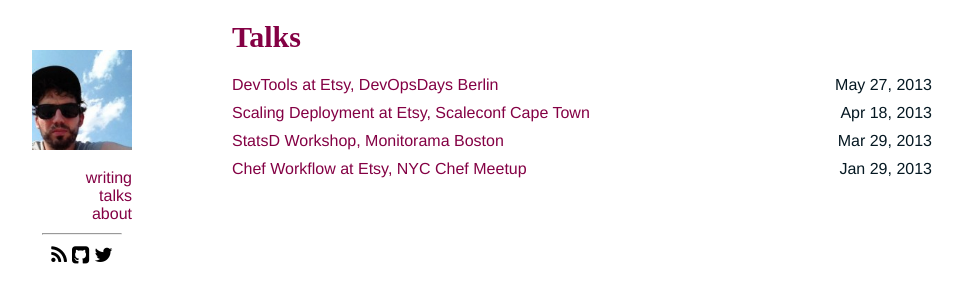
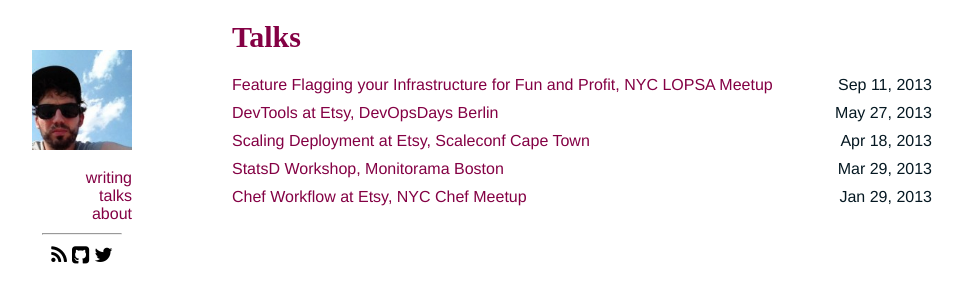
Before and after one commit to mrtazz/mrtazz.github.com, a Jekyll site: the page built from talks.md, in a window 1280 px wide. Shown: the top 303 px of the page, without its empty margins (18-981 px from the left). Built offline with Jekyll 4.4.1, drawn with Linux system fonts in a browser that asks for light colours; Markdown is read by kramdown in place of the engine named in the settings; comment, search, counter and statistics services are not loaded.

Commit message:
add LOPSA NYC talk

```diff
--- a/talks.md
+++ b/talks.md
@@ -2,6 +2,11 @@
 layout: default
 title: Talks
 talks:
+  -
+    title: Feature Flagging your Infrastructure for Fun and Profit
+    url: https://speakerdeck.com/mrtazz/feature-flagging-your-infrastructure-for-fun-and-profit
+    conference: NYC LOPSA Meetup
+    date: Sep 11, 2013
   -
     title: DevTools at Etsy
     url: https://speakerdeck.com/mrtazz/devtools-at-etsy
```
